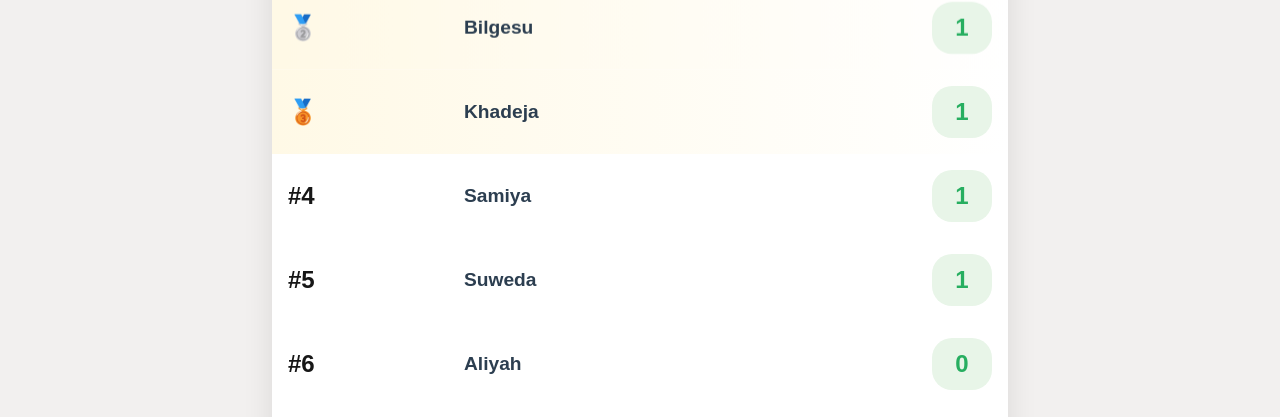
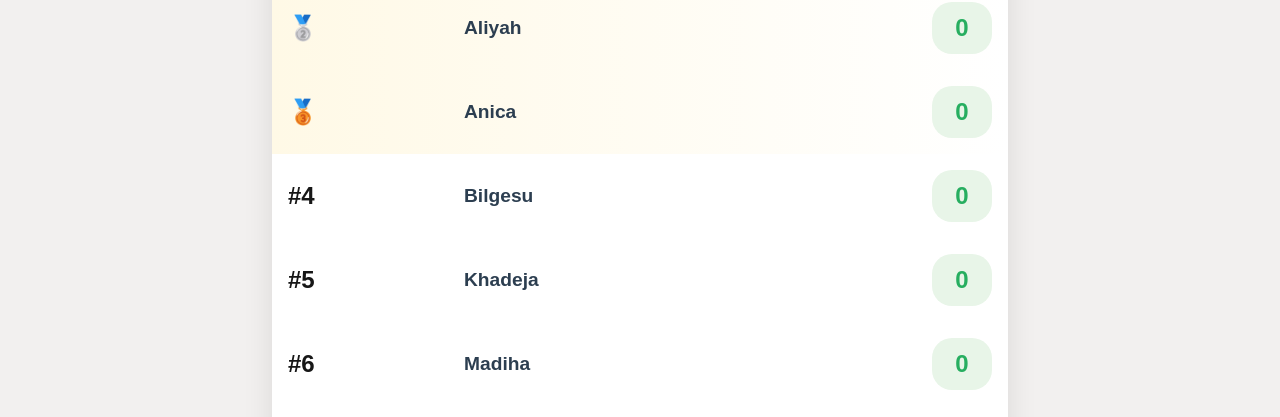
Before and after one commit to xibuifgo/wrapped, a Next.js app: page /ai-predictions in a window 1280 px wide. Shown: the part 383-800 px from the top of the page. Built offline with nearby package versions, Linux system fonts and the light colour scheme.

Commit message:
Removed autoclicker

```diff
--- a/src/app/ai-predictions/page.tsx
+++ b/src/app/ai-predictions/page.tsx
@@ -70,18 +70,18 @@ export default function AIPage() {
         prevPositionsRef.current = curPositions;
     }, [leaderboard, lastUpdated]);
 
-    useEffect(() => {
-        // Optional: auto-increment a random person every second on the client
-        const interval = setInterval(() => {
-            setLeaderboard(prev => {
-                const person = polls.people[Math.floor(Math.random() * polls.people.length)];
-                setLastUpdated(person);
-                const next = prev.map(p => p.name === person ? { ...p, score: p.score + 1 } : p);
-                return orderLeaderboard(next);
-            });
-        }, 1000);
-        return () => clearInterval(interval);
-    }, [polls.people]);
+    // useEffect(() => {
+    //     // Optional: auto-increment a random person every second on the client
+    //     const interval = setInterval(() => {
+    //         setLeaderboard(prev => {
+    //             const person = polls.people[Math.floor(Math.random() * polls.people.length)];
+    //             setLastUpdated(person);
+    //             const next = prev.map(p => p.name === person ? { ...p, score: p.score + 1 } : p);
+    //             return orderLeaderboard(next);
+    //         });
+    //     }, 1000);
+    //     return () => clearInterval(interval);
+    // }, [polls.people]);
 
     const handlePoint = () => {
         setLeaderboard(prev => {
```
